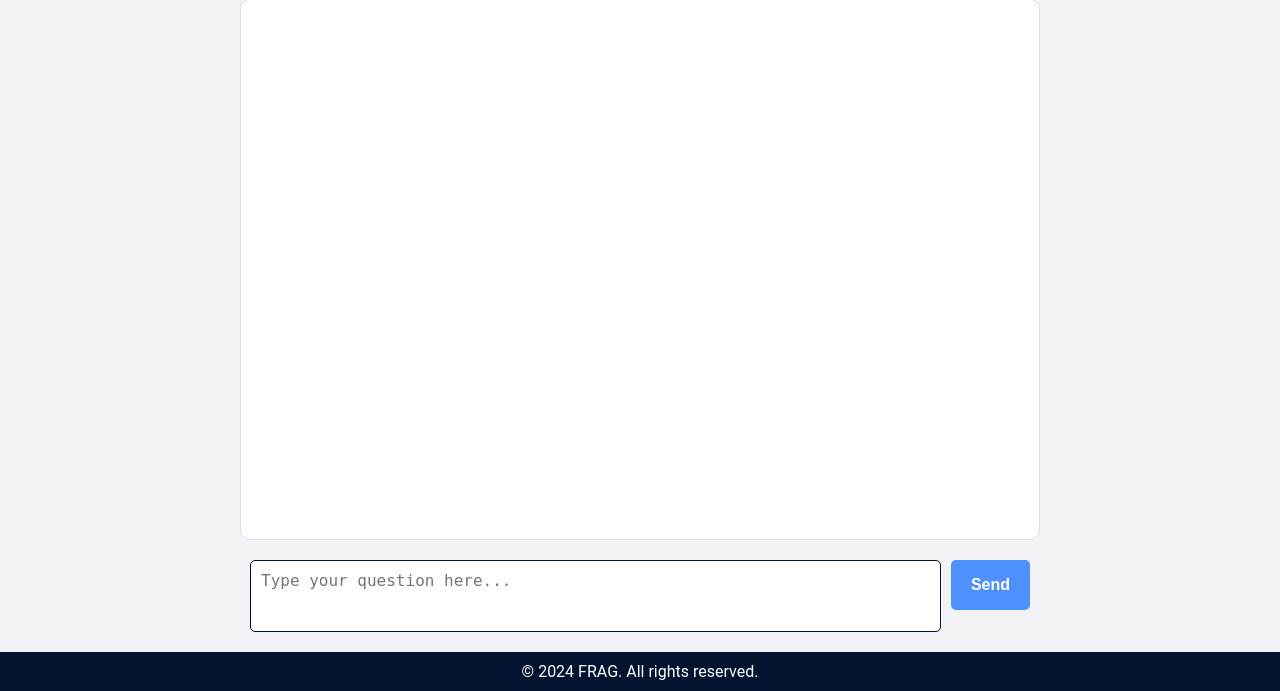
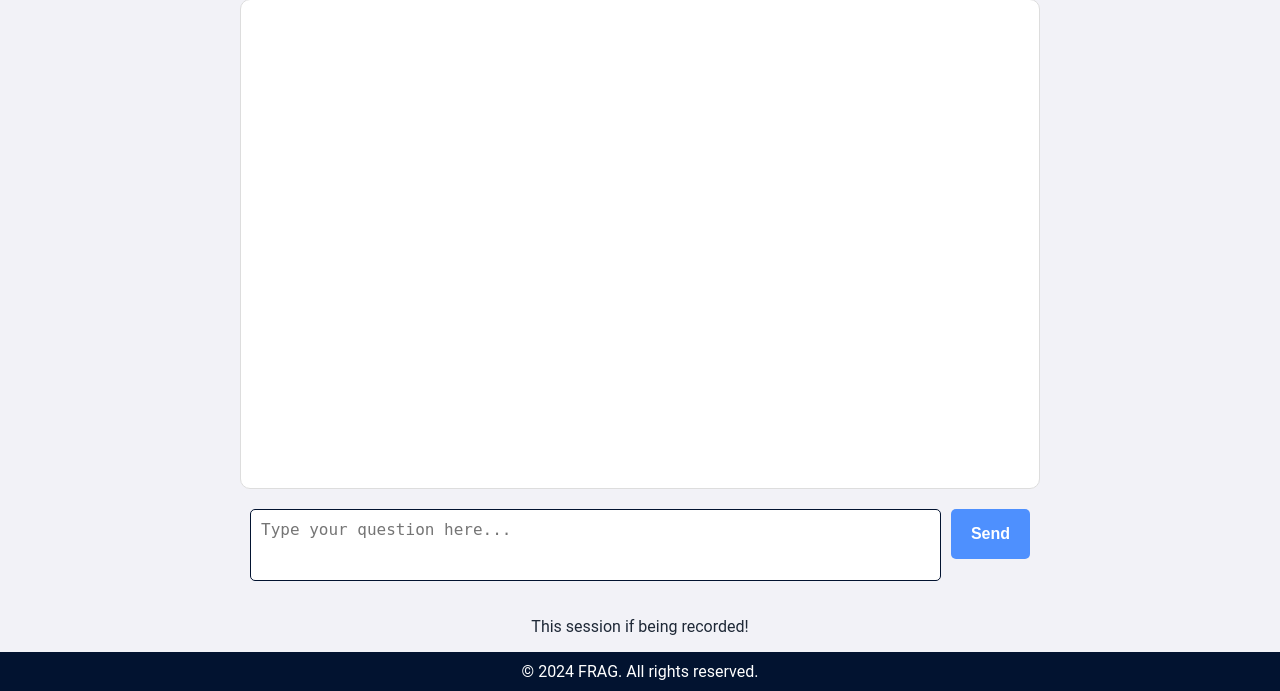
Before and after one commit to ahmad-zurih/rag-framework, a Django app: page /chat/ in a window 1280 px wide. Shown: the part 136-827 px from the top of the page. Run offline with Django 5.2, Linux system fonts and the light colour scheme.

Commit message:
give user warning if session recorded

```diff
--- a/django-server/rag_app/templates/rag_app/chat.html
+++ b/django-server/rag_app/templates/rag_app/chat.html
@@ -12,6 +12,9 @@
         <textarea id="query" name="query" placeholder="Type your question here..."></textarea>
         <button type="submit">Send</button>
     </form>
+    {% if record_data %}
+    <p>This session if being recorded!</p>
+    {% endif %}
 </div>
 
 <script>
--- a/django-server/rag_app/views.py
+++ b/django-server/rag_app/views.py
@@ -73,7 +73,7 @@ def search(request):
 def chat_page(request):
     # Renders the chat page with the form and no answers yet
     footer_class = 'footer-absolute'
-    return render(request, 'rag_app/chat.html', {'footer_class': footer_class})
+    return render(request, 'rag_app/chat.html', {'footer_class': footer_class, 'record_data': record_data})
 
 
 @csrf_exempt
```
